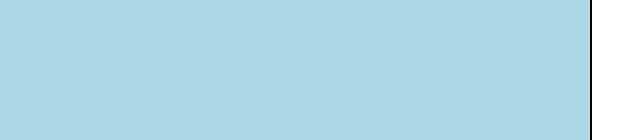
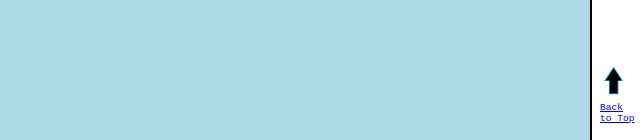
Before and after one commit to menu89/fatima-abrar-server-my-web-accoutant-capstone, a website: page public/index.html in a window 1280 px wide. Shown: the part 660-800 px from the top of the page, 640-1280 px from the left. Drawn offline with Linux system fonts and the light colour scheme.

Commit message:
added a 'back-to-top' navigation arrow to API documentation

```diff
--- a/public/index.css
+++ b/public/index.css
@@ -39,3 +39,20 @@ span {
     font-weight: bolder;
     font-size: 0.8rem;
 }
+
+.back-to-top {
+    max-width: 2.5rem;
+    text-overflow: wrap;
+    position: fixed;
+    right: 0%;
+    bottom: 0%;
+}
+
+.back-to-top__image {
+    max-height: 2rem;
+}
+
+.back-to-top__text {
+    text-decoration: none;
+    font-size: 0.6rem;
+}
--- a/public/index.html
+++ b/public/index.html
@@ -7,7 +7,7 @@
     <title>API Documentation</title>
 </head>
 <body>
-    <header>
+    <header id="top">
         <h1>My Web Accountant - API Documentation</h1>
         <h2>Routes</h2>
         <nav>
@@ -536,5 +536,14 @@
 
     </main>
 
+    <aside>
+        <div class="back-to-top">
+            <a href="#top">
+                <img class="back-to-top__image" src='./assets/images/arrow-pointing-up.png'/>
+                <p class="back-to-top__text">Back to Top</p>
+            </a>
+        </div>
+    </aside>
+
 </body>
 </html>
```
Also changed, not shown: public/assets/images/arrow-pointing-up.png (added).
